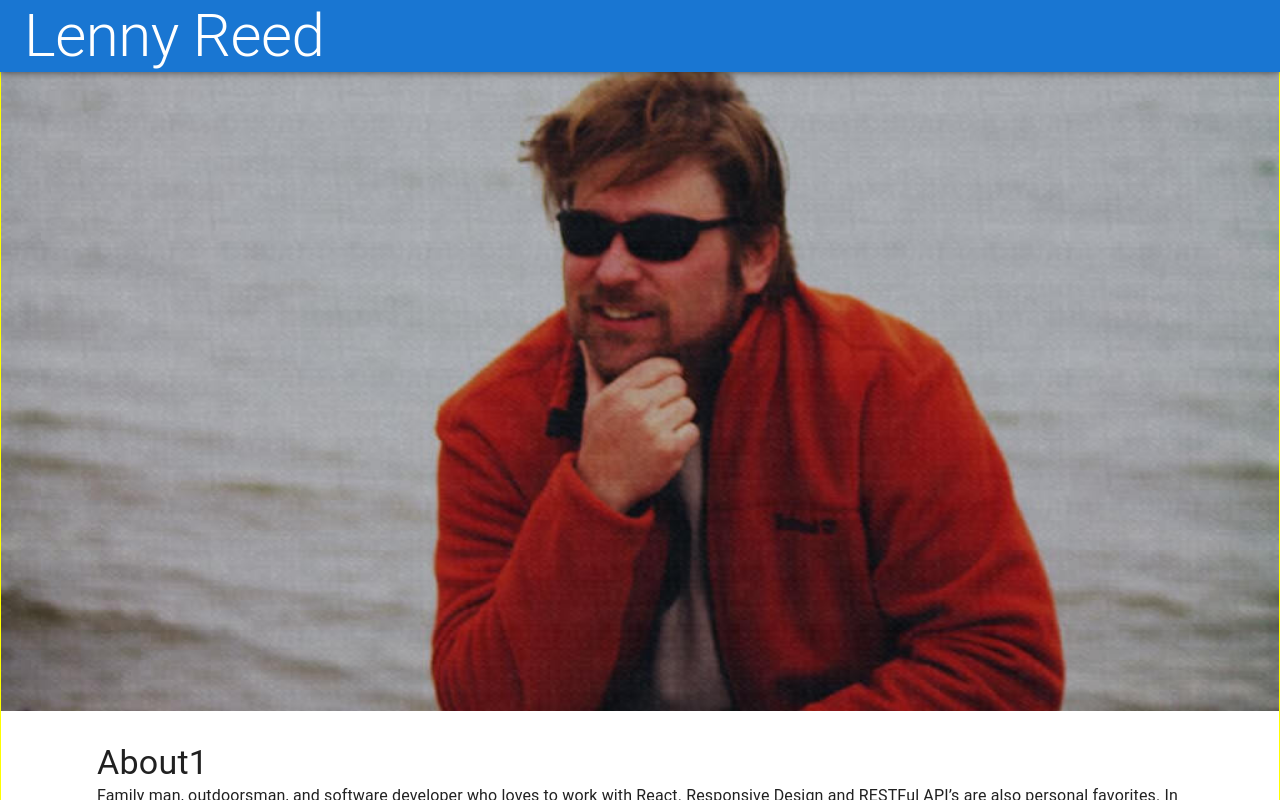
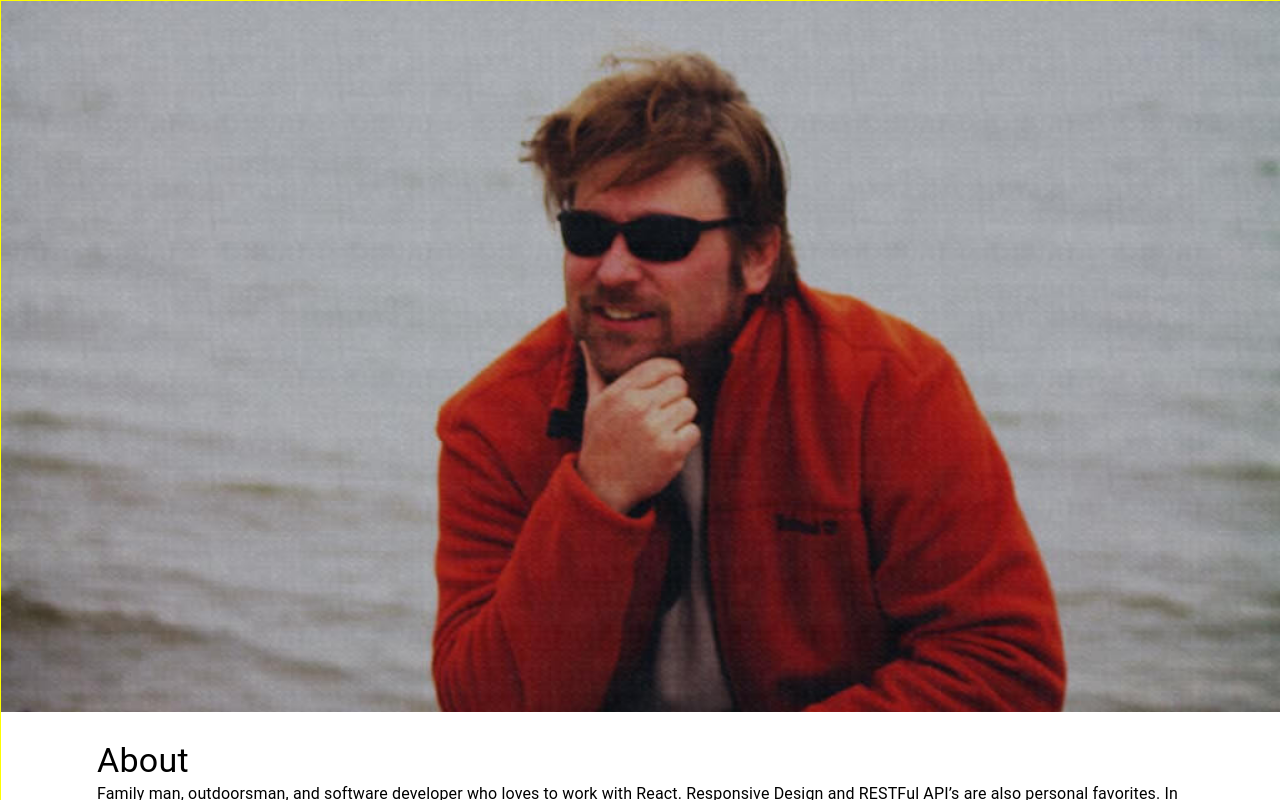
Before and after one commit to lendog75/deploy-test, a React (Create React App) app: page / in a window 1280 px wide. Shown: the top 800 px of the page. Built offline with nearby package versions, Linux system fonts and the light colour scheme.

Commit message:
tweaks to overall app layout

```diff
--- a/src/App.tsx
+++ b/src/App.tsx
@@ -7,7 +7,7 @@ import Image2 from "src/assets/images/2.jpg";
 export const App = () => {
   return (
     <Box sx={{ width: "100%", border: "1px solid yellow" }}>
-      <Header />
+      {/* <Header /> */}
 
       <Hero />
       <Home />
--- a/src/pages/home/components/About.tsx
+++ b/src/pages/home/components/About.tsx
@@ -4,7 +4,7 @@ import { SectionGroup } from "src/components";
 export const About = () => {
   return (
     <SectionGroup
-      heading="About1"
+      heading="About"
       text="Family man, outdoorsman, and software developer who loves to work with
       React. Responsive Design and RESTFul
       API’s are also personal favorites. In everything I do I am a “maker”.
```
